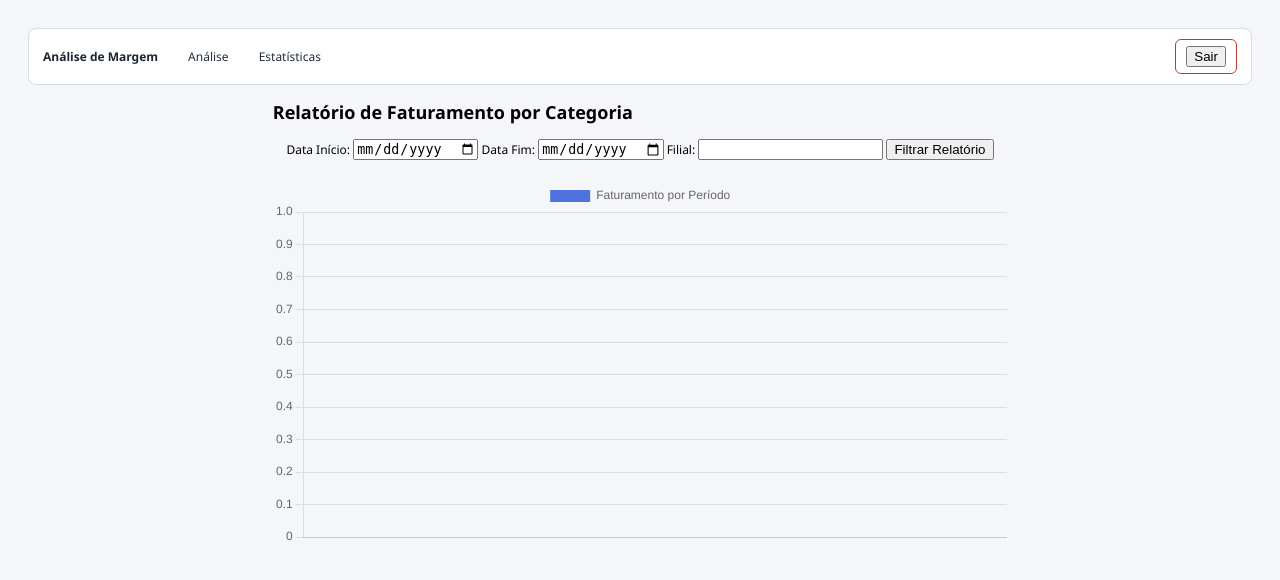
After one commit to gbrit0/analise_de_margem, a Django app: page /estatisticas/ in a window 1280 px wide. The commit adds this page. Shown: the top 580 px of the page. Run offline with Django 5.2, Linux system fonts and the light colour scheme; the visitor is signed in with stand-in values (Sample User, id 1); data that the repository does not hold is empty; parts of the project's set-up code (start-up, migrations or seed data) failed here and were passed over; some libraries are stand-ins or nearby versions.

Commit message:
Página de estatísticas

```diff
--- a/site/notas/urls.py
+++ b/site/notas/urls.py
@@ -1,9 +1,21 @@
 from django.urls import path
-from notas.views import NotasListView, atualizar_custo_api, atualizar_justificativa_api
+
+from notas.views import (
+    NotasListView,
+    atualizar_custo_api,
+    atualizar_justificativa_api,
+    # estatisticas,
+    dashboard_view,
+    dados_vendas_api,
+)
+
+from django.contrib.auth.decorators import login_required
 from .models import Nota
 
 urlpatterns = [
-    path('', NotasListView.as_view(model=Nota), name='lista_notas'),
+    path('notas/', login_required(NotasListView.as_view(model=Nota)), name='lista_notas'),
     path('api/atualizar-custo/', atualizar_custo_api, name='api_atualizar_custo'),
     path('api/atualizar-justificativa/', atualizar_justificativa_api, name='api_atualizar_justificativa'),
+    path('estatisticas/', dashboard_view, name='estatisticas'),
+    path('api/estatisticas/', dados_vendas_api, name='dados_vendas_api'),
 ]
--- a/site/notas/views.py
+++ b/site/notas/views.py
@@ -1,27 +1,39 @@
+from django.utils import timezone
+from django.shortcuts import render
+from django.http import JsonResponse
+from django.views.generic import ListView
+from django.db.models import Sum, Count, Q
+from django_filters.views import FilterView
+from django.utils.dateparse import parse_date
+from django.db.models.functions import TruncMonth
+from django.http import HttpResponse, JsonResponse
 from django.shortcuts import render, get_object_or_404
-from django.http import HttpResponse, JsonResponse
-from django.utils import timezone
-from django.views.generic import ListView
+from django.contrib.auth.decorators import login_required
+from django.contrib.auth.mixins import LoginRequiredMixin
+from django.db.models.functions import Coalesce, ExtractYear, ExtractMonth
 from django.views.decorators.http import require_http_methods, require_POST
 from django.db.models import OuterRef, Subquery, DecimalField, Case, When, F, Value, ExpressionWrapper
-from django.db.models.functions import Coalesce, ExtractYear, ExtractMonth
-from django_filters.views import FilterView
-from decimal import Decimal
+
 
 import json
 import datetime
-
+from decimal import Decimal
+from .filters import NotaFilter
+from dateutil.relativedelta import relativedelta
 from .models import Justificativa, Nota, Custo, Margem, Nf_Has_Justificativa
 
-from .filters import NotaFilter
+mes_anterior = datetime.date.today() - relativedelta(month=1)
+mes_anterior = mes_anterior.strftime("%Y-%m")
 
-class NotasListView(FilterView, ListView):
+class NotasListView(LoginRequiredMixin, FilterView, ListView):
     model = Nota
+    # paginate_by = 25
     filterset_class = NotaFilter
-    # paginate_by = 25
     ordering = ['-data_emissao']
+    login_url = 'login/'
     context_object_name = 'nota_list'
     template_name = 'notas/nota_list.html'
+    redirect_field_name = f'/?data_emissao_month={mes_anterior}' # Filtrar as notas do mes anterior depois do login
 
     def get_queryset(self):
         cfops_especiais = ['5101', '6101', '5116', '6116', '6107']
@@ -110,7 +122,7 @@ class NotasListView(FilterView, ListView):
 
         return context
 
-
+@login_required
 @require_POST
 def atualizar_custo_api(request):
     try:
@@ -175,7 +187,7 @@ def atualizar_custo_api(request):
     except Exception as e:
         return JsonResponse({'error': str(e)}, status=500)
 
-
+@login_required
 @require_POST
 def atualizar_justificativa_api(request):
     try:
@@ -204,3 +216,60 @@ def atualizar_justificativa_api(request):
 
     except Exception as e:
         return JsonResponse({'success': False, 'error': str(e)}, status=500)
+
+# def estatisticas(request):
+#     try:
+#         # Exemplo de estatística: Margem Bruta Média por Mês
+#         estatistica_margem = Nota.objects.annotate(
+#             year=ExtractYear('data_emissao'),
+#             month=ExtractMonth('data_emissao')
+#         ).values('year', 'month').annotate(
+#             margem_media=Coalesce(Subquery(
+#                 Margem.objects.filter(chave=OuterRef('pk')).values('margem_bruta')[:1]
+#             ), 0)
+#         ).order_by('-year', '-month')
+
+#         return render(request, 'notas/estatisticas.html', {
+#             'estatistica_margem': estatistica_margem
+#         })
+#     except Exception as e:
+#         return render(request, 'notas/estatisticas.html', {
+#             'error': str(e)
+#         })
+
+@login_required
+def dashboard_view(request):
+    return render(request, 'notas/estatisticas.html')
+
+@login_required
+def dados_vendas_api(request):
+
+    data_inicio = request.GET.get('inicio')
+    data_fim = request.GET.get('fim')
+    filial = request.GET.get('filial')
+
+    queryset = Nota.objects.all()
+
+    if data_inicio:
+        queryset = queryset.filter(data_emissao__gte=parse_date(data_inicio))
+    if data_fim:
+        queryset = queryset.filter(data_emissao__lte=parse_date(data_fim))
+    if filial:
+        queryset = queryset.filter(
+            Q(filial__icontains=filial) | Q(nome_filial__icontains=filial)
+        )
+
+
+    queryset = queryset.annotate(
+        mes=TruncMonth('data_emissao')
+    ).values('mes').annotate(
+        total_vendas=Sum('valor_contabil')
+    ).order_by('mes')
+
+    labels = [item['mes'].strftime('%b/%Y') for item in queryset]
+    tota_vendas = [float(item['total_vendas']) for item in queryset]
+
+    return JsonResponse({
+        'labels': labels,
+        'total_vendas': tota_vendas,
+    })
--- a/site/requirements.txt
+++ b/site/requirements.txt
@@ -2,11 +2,14 @@ asgiref==3.11.0
 Django==5.2.10
 django-extensions==4.1
 django-filter==25.2
+django-session-timeout==0.1.0
 dotenv==0.9.9
 mssql-django==1.6
 mysqlclient==2.2.7
 pyodbc==5.3.0
+python-dateutil==2.9.0.post0
 python-dotenv==1.2.1
 pytz==2025.2
+six==1.17.0
 sqlparse==0.5.5
 typing_extensions==4.15.0
--- a/site/setup/urls.py
+++ b/site/setup/urls.py
@@ -21,5 +21,6 @@ import notas
 
 urlpatterns = [
     path('admin/', admin.site.urls),
-    path('', include('notas.urls'))
+    path('', include('notas.urls')),
+    path('', include('users.urls'))
 ]
--- /dev/null
+++ b/site/templates/base.html
@@ -0,0 +1,180 @@
+<!DOCTYPE html>
+<html lang="pt-BR">
+    <head>
+        <meta charset="UTF-8">
+        <meta name="viewport" content="width=device-width, initial-scale=1, shrink-to-fit=no">
+        <title>{% block page_title %}{% endblock %}</title>
+        <!-- jQuery (usado pelo DataTables e alguns scripts existentes) -->
+        <script src="https://code.jquery.com/jquery-3.6.0.min.js"></script>
+
+        <!-- DataTables e Font Awesome -->
+        <link rel="stylesheet" href="https://cdn.datatables.net/1.13.6/css/jquery.dataTables.min.css" />
+        <link rel="stylesheet" href="https://cdn.datatables.net/responsive/2.5.0/css/responsive.dataTables.min.css" />
+        <link rel="stylesheet" href="https://cdnjs.cloudflare.com/ajax/libs/font-awesome/6.4.0/css/all.min.css">
+
+        <script src="https://cdn.jsdelivr.net/npm/chart.js"></script>
+
+        <!-- Vue.js -->
+        <script src="https://unpkg.com/vue@3/dist/vue.global.js"></script>
+
+        <style>
+            /* ESTILO PARA ALTA DENSIDADE DE DADOS */
+            body {
+                font-family: 'Segoe UI', Tahoma, Geneva, Verdana, sans-serif;
+                font-size: 12px; /* Fonte base menor */
+                background-color: #f4f6f9;
+                padding: 20px;
+            }
+
+            /* Compactar células */
+            table.dataTable tbody th, table.dataTable tbody td {
+                padding: 4px 8px !important; /* Reduz espaçamento interno */
+                white-space: nowrap; /* Tenta manter em uma linha */
+                vertical-align: middle;
+            }
+
+            /* Cabeçalho mais elegante */
+            table.dataTable thead th {
+                background-color: #2c3e50;
+                color: white;
+                font-weight: 600;
+                padding: 8px !important;
+                font-size: 11px;
+                text-transform: uppercase;
+            }
+
+            .text-truncate {
+                max-width: 150px;
+                overflow: hidden;
+                text-overflow: ellipsis;
+                white-space: nowrap;
+                display: block;
+            }
+
+            /* Alinhamento de números */
+            .text-right { text-align: right; font-family: 'Consolas', monospace; }
+            .text-center { text-align: center; }
+
+            /* Estilo para ícones de status */
+            .icon-true { color: green; }
+            .icon-false { color: #ccc; }
+
+            /* Destaque ao passar o mouse */
+            table.dataTable tbody tr:hover {
+                background-color: #eab676 !important; /* Cor de destaque amarela suave */
+            }
+
+            /* Navbar sem Bootstrap */
+            .app-header {
+                margin-bottom: 12px;
+            }
+
+            .app-nav {
+                display: flex;
+                align-items: center;
+                gap: 12px;
+                padding: 10px 14px;
+                background: #ffffff;
+                border: 1px solid #d7dde5;
+                border-radius: 8px;
+            }
+
+            .app-nav__brand {
+                font-weight: 700;
+                color: #1b2635;
+                text-decoration: none;
+                margin-right: 8px;
+            }
+
+            .app-nav__links {
+                display: flex;
+                gap: 10px;
+                flex-wrap: wrap;
+                list-style: none;
+                padding: 0;
+                margin: 0;
+            }
+
+            .app-nav__link {
+                color: #1f2d3d;
+                text-decoration: none;
+                padding: 6px 10px;
+                border-radius: 6px;
+            }
+
+            .app-nav__link:hover {
+                background: #eef2f7;
+            }
+
+            .app-nav__spacer {
+                flex: 1 1 auto;
+            }
+
+            .app-nav__logout {
+                border: 1px solid #c0392b;
+                color: #c0392b;
+                text-decoration: none;
+                padding: 6px 10px;
+                border-radius: 6px;
+                font-weight: 600;
+            }
+            .bg-green {
+                background: #1BC98E;
+            }
+
+            .bg-red {
+                background: #E64759;
+            }
+
+            .bg-purple {
+                background: #9F86FF;
+            }
+
+            .bg-blue {
+                background: #244bda;
+            }
+
+            .app-nav__logout:hover {
+                background: #c0392b;
+                color: #ffffff;
+            }
+
+            @media (max-width: 720px) {
+                .app-nav {
+                    flex-wrap: wrap;
+                }
+
+                .app-nav__spacer {
+                    display: none;
+                }
+            }
+        </style>
+        {% block scripts_head %}
+        {% endblock %}
+    </head>
+    <body>
+        <header class="app-header">
+            <nav class="app-nav">
+                <a class="app-nav__brand" href="{% url 'lista_notas' %}">Análise de Margem</a>
+                <ul class="app-nav__links">
+                    <li>
+                        <a class="app-nav__link" href="{% url 'lista_notas' %}">Análise</a>
+                    </li>
+                    <li>
+                        <a class="app-nav__link" href="{% url 'estatisticas' %}">Estatísticas</a>
+                    </li>
+                </ul>
+                <span class="app-nav__spacer" aria-hidden="true"></span>
+                <form class="app-nav__logout" action="{% url 'logout' %}" method="'post">
+                    {%csrf_token %}
+                    <button type='submit'>Sair</button>
+                </form>
+            </nav>
+        </header>
+
+        {% block content %}
+        {% endblock %}
+
+
+    </body>
+</html>
--- /dev/null
+++ b/site/templates/notas/estatisticas.html
@@ -0,0 +1,63 @@
+{% extends 'base.html' %}
+
+{% block page_title %}Estatíticas  - Análise de Margem{% endblock %}
+
+{% block content %}
+
+    <div style="width: 60%; margin: auto;">
+        <h2>Relatório de Faturamento por Categoria</h2>
+        <div style="margin-bottom: 20px; text-align: center;">
+            <label for="data_inicio">Data Início:</label>
+            <input type="date" id="data_inicio">
+            <label for="data_fim">Data Fim:</label>
+            <input type="date" id="data_fim">
+            <label for="filial">Filial:</label>
+            <input type="text" id="filial">
+            <button onclick="atualizarDashboard()">Filtrar Relatório</button>
+        </div>
+        <canvas id="meuGrafico"></canvas>
+    </div>
+
+
+
+    <script>
+        let meuGrafico; // Variável global para podermos destruir e recriar o gráfico
+
+        function atualizarDashboard() {
+            const inicio = document.getElementById('data_inicio').value;
+            const fim = document.getElementById('data_fim').value;
+            const filial = document.getElementById('filial').value;
+
+            // Monta a URL com os filtros
+            const url = `/api/estatisticas/?inicio=${inicio}&fim=${fim}&filial=${filial}`;
+
+            fetch(url)
+                .then(response => response.json())
+                .then(dados => {
+                    const ctx = document.getElementById('meuGrafico').getContext('2d');
+
+                    // Se o gráfico já existe, precisamos destruí-lo antes de criar um novo
+                    if (meuGrafico) {
+                        meuGrafico.destroy();
+                    }
+
+                    meuGrafico = new Chart(ctx, {
+                        type: 'bar',
+                        data: {
+                            labels: dados.labels,
+                            datasets: [{
+                                label: 'Faturamento por Período',
+                                data: dados.total_vendas,
+                                backgroundColor: '#4e73df'
+                            }]
+                        }
+                    });
+                });
+        }
+
+        // Carrega o gráfico pela primeira vez sem filtros
+        atualizarDashboard();
+    </script>
+
+
+{% endblock %}
--- /dev/null
+++ b/site/users/urls.py
@@ -0,0 +1,7 @@
+from django.contrib.auth import views as auth_views
+from django.urls import path
+
+urlpatterns = [
+    path('', auth_views.LoginView.as_view(), name='login'),
+    path('logout/', auth_views.LogoutView.as_view(), name='logout'),
+]
```
Also changed, not shown: site/setup/settings.py (+8 -1 lines), site/templates/notas/nota_list.html (+11 -70 lines), site/templates/registration/login.html (added, +54 -0 lines).
